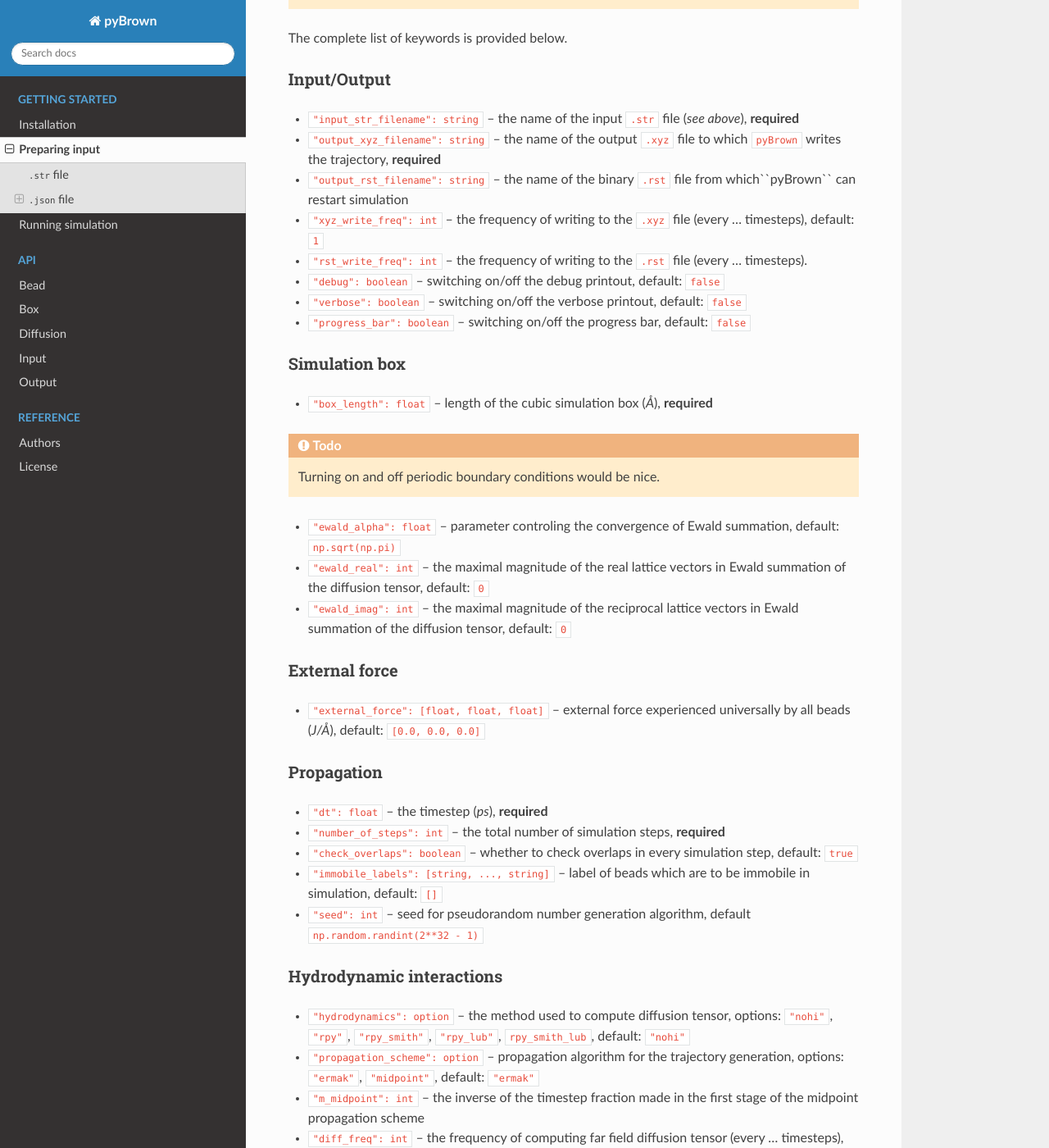
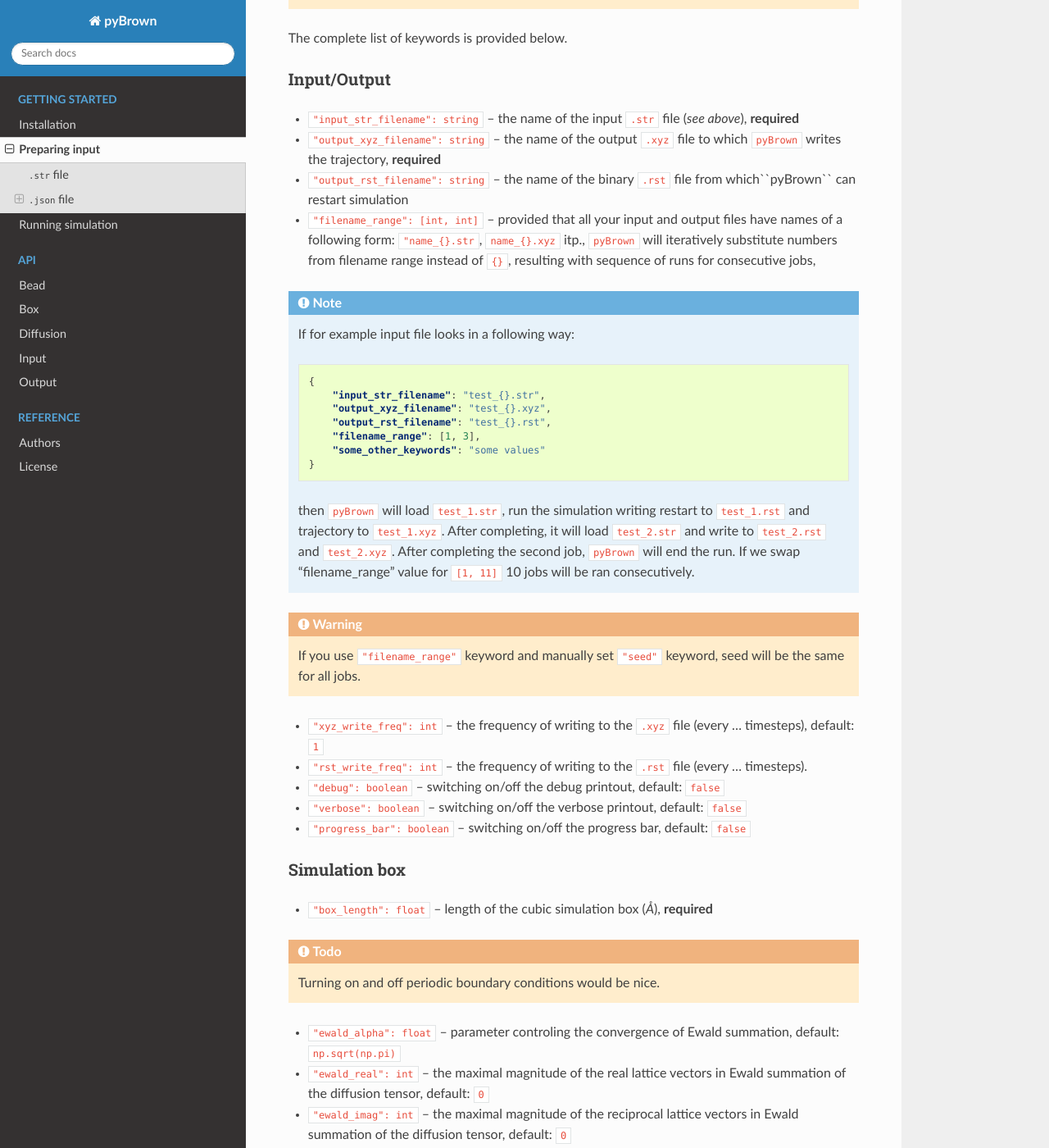
Before and after one commit to tskora/pyBrown, a Sphinx documentation site: the page built from docs/source/getting_started/preparing_input.rst, in a window 1280 px wide and 1400 px high, scrolled down 1503 px. Shown: the whole window at 82% size. Built offline with Sphinx 7.4.7 and the Read the Docs theme 2.0.0, drawn with Linux system fonts in a browser that asks for light colours.

Commit message:
forgotten keyword

```diff
--- a/docs/source/getting_started/preparing_input.rst
+++ b/docs/source/getting_started/preparing_input.rst
@@ -53,6 +53,28 @@ Input/Output
 - ``"input_str_filename": string`` -- the name of the input ``.str`` file (*see above*), **required**
 - ``"output_xyz_filename": string`` -- the name of the output ``.xyz`` file to which ``pyBrown`` writes the trajectory, **required**
 - ``"output_rst_filename": string`` -- the name of the binary ``.rst`` file from which``pyBrown`` can restart simulation
+- ``"filename_range": [int, int]`` -- provided that all your input and output files have names of a following form: ``"name_{}.str``, ``name_{}.xyz`` itp., ``pyBrown`` will iteratively substitute numbers from filename range instead of ``{}``, resulting with sequence of runs for consecutive jobs,
+
+.. note::
+
+    If for example input file looks in a following way:
+
+    .. code:: JSON
+
+        {
+            "input_str_filename": "test_{}.str",
+            "output_xyz_filename": "test_{}.xyz",
+            "output_rst_filename": "test_{}.rst",
+            "filename_range": [1, 3],
+            "some_other_keywords": "some values"
+        }
+
+    then ``pyBrown`` will load ``test_1.str``, run the simulation writing restart to ``test_1.rst`` and trajectory to ``test_1.xyz``. After completing, it will load ``test_2.str`` and write to ``test_2.rst`` and ``test_2.xyz``. After completing the second job, ``pyBrown`` will end the run. If we swap "filename_range" value for ``[1, 11]`` 10 jobs will be ran consecutively.
+
+.. warning::
+
+    If you use ``"filename_range"`` keyword and manually set ``"seed"`` keyword, seed will be the same for all jobs.
+
 - ``"xyz_write_freq": int`` -- the frequency of writing to the ``.xyz`` file (every ... timesteps), default: ``1``
 - ``"rst_write_freq": int`` -- the frequency of writing to the ``.rst`` file (every ... timesteps).
 
```
Also changed, not shown: docs/source/index.rst (+16 -0 lines).
